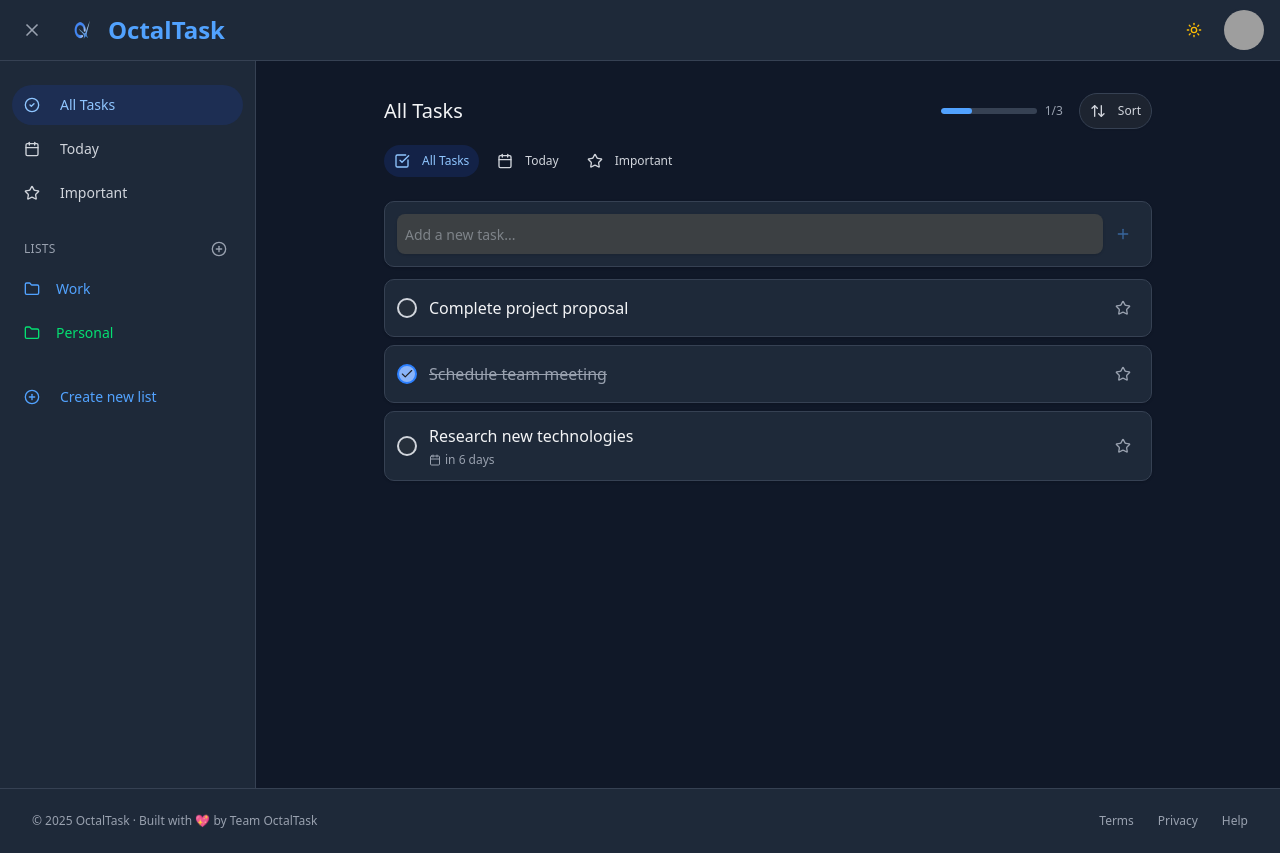
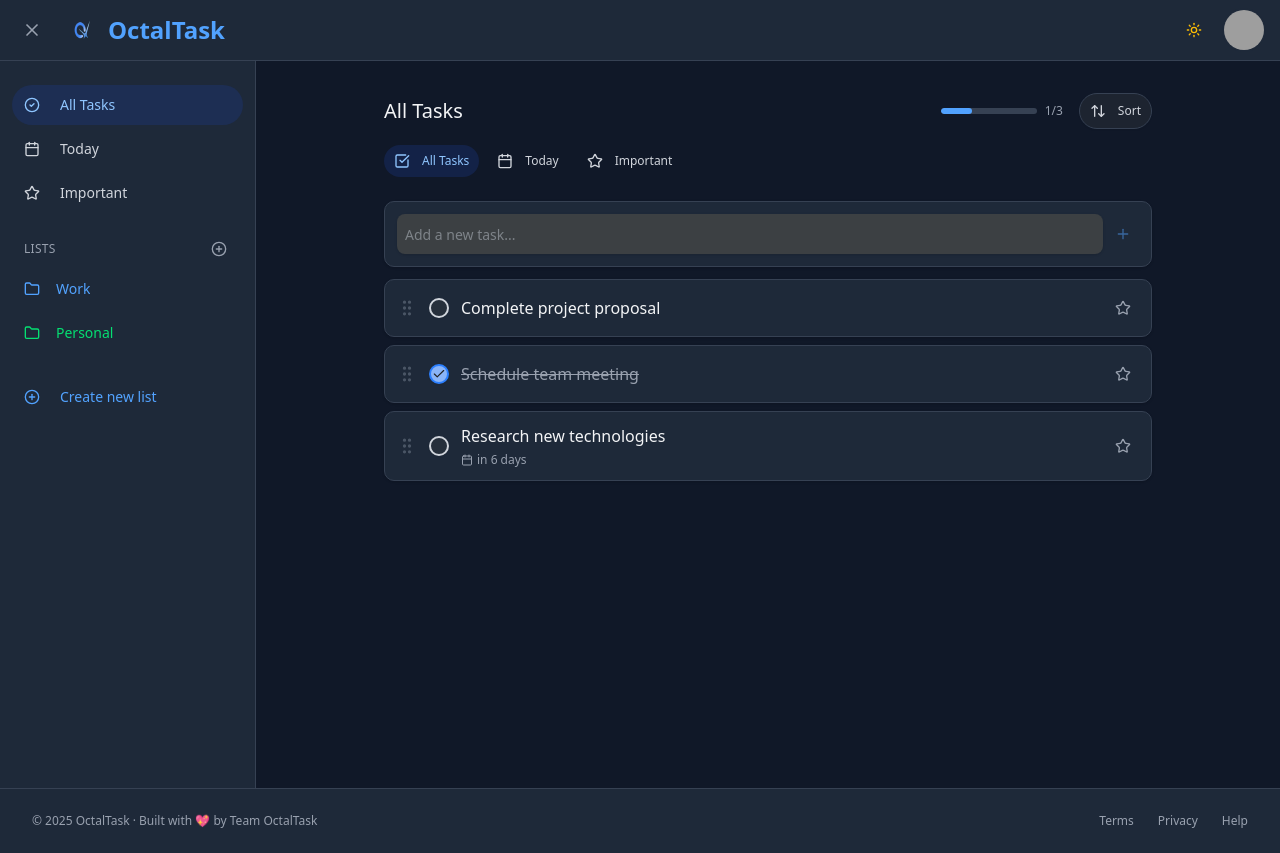
Before and after one commit to kPhuong08/octaltask, a React (Vite) app: page /tasks in a window 1280 px wide. Built offline with nearby package versions, Linux system fonts and the light colour scheme; no server answers; grey boxes are pictures that could not be loaded.

Commit message:
feat(ot-29): add drag and drop task - still needs updating

```diff
--- a/package.json
+++ b/package.json
@@ -25,6 +25,8 @@
     "framer-motion": "^12.9.2",
     "lucide-react": "^0.487.0",
     "react": "^19.0.0",
+    "react-dnd": "^16.0.1",
+    "react-dnd-html5-backend": "^16.0.1",
     "react-dom": "^19.0.0",
     "react-hook-form": "^7.55.0",
     "react-router-dom": "^6.30.0",
--- a/src/components/feature/task/TaskList.tsx
+++ b/src/components/feature/task/TaskList.tsx
@@ -1,3 +1,5 @@
+import { GripVertical } from "lucide-react";
+
 import { Task } from '@/types/task';
 import { formatDistanceToNow } from 'date-fns';
 import { Calendar, Edit2, Plus, Trash2, Star } from 'lucide-react';
@@ -6,6 +8,9 @@ import { Button } from '../../ui/button';
 import { Checkbox } from '../../ui/checkbox';
 import { Input } from '../../ui/input';
 import { EmptyTaskState } from './EmptyTaskState';
+import { useDrag, useDrop, DndProvider } from 'react-dnd';
+import { HTML5Backend } from 'react-dnd-html5-backend';
+
 
 interface TaskListProps {
     tasks?: Task[];
@@ -16,7 +21,9 @@ interface TaskListProps {
     onUpdateTask?: (taskId: string, updates: Partial<Task>) => void;
     onDeleteTask?: (taskId: string) => void;
     onStarTask?: (taskId: string) => void;
+    onReorderTasks?: (startIndex: number, endIndex: number) => void;
 }
+
 
 const formatDueDate = (dateString: string) => {
     try {
@@ -178,6 +185,7 @@ export function TaskList({
     }
 
     return (
+        <DndProvider backend={HTML5Backend}>
             <div className="mt-6 space-y-3">
                 <div className="rounded-lg bg-white dark:bg-gray-800 border border-gray-200 dark:border-gray-700 shadow-sm p-3">
                     <div className="flex items-center">
@@ -205,13 +213,15 @@ export function TaskList({
                     {tasks.map(task => (
                         <div
                             key={task.id}
-              className={`bg-white dark:bg-gray-800 p-3 rounded-lg border border-gray-200 dark:border-gray-700 shadow-sm transition-all hover:shadow-md ${
-                activeTaskId === task.id ? 'ring-2 ring-blue-500 ring-opacity-50' : ''
+                            className={`bg-white dark:bg-gray-800 p-3 rounded-lg border border-gray-200 dark:border-gray-700 shadow-sm transition-all hover:shadow-md ${activeTaskId === task.id ? 'ring-2 ring-blue-500 ring-opacity-50' : ''
                                 }`}
                             onMouseEnter={() => setActiveTaskId(task.id)}
                             onMouseLeave={() => setActiveTaskId(null)}
                         >
                             <div className="flex items-center gap-3">
+                                <div className="cursor-grab text-gray-400 dark:text-gray-600">
+                                    <GripVertical className="h-5 w-5" />
+                                </div>
                                 <Checkbox
                                     checked={task.completed}
                                     onCheckedChange={() => toggleTaskCompletion(task.id)}
@@ -219,8 +229,7 @@ export function TaskList({
                                 />
                                 <div className="flex-1 cursor-pointer" onClick={() => handleEditClick(task)}>
                                     <p
-                    className={`font-medium ${
-                      task.completed
+                                        className={`font-medium ${task.completed
                                             ? 'line-through text-gray-500 dark:text-gray-400'
                                             : 'text-gray-900 dark:text-gray-100'
                                             }`}
@@ -229,8 +238,7 @@ export function TaskList({
                                     </p>
                                     {task.dueDate && (
                                         <div
-                      className={`text-xs flex items-center mt-1 ${
-                        isTaskDue(task.dueDate) && !task.completed
+                                            className={`text-xs flex items-center mt-1 ${isTaskDue(task.dueDate) && !task.completed
                                                 ? 'text-red-500'
                                                 : 'text-gray-500 dark:text-gray-400'
                                                 }`}
@@ -250,8 +258,7 @@ export function TaskList({
                                         variant="ghost"
                                         size="sm"
                                         onClick={() => handleEditClick(task)}
-                    className={`h-8 w-8 p-0 rounded-full hover:bg-gray-100 dark:hover:bg-gray-700 ${
-                      activeTaskId === task.id ? 'opacity-100' : 'opacity-0'
+                                        className={`h-8 w-8 p-0 rounded-full hover:bg-gray-100 dark:hover:bg-gray-700 ${activeTaskId === task.id ? 'opacity-100' : 'opacity-0'
                                             }`}
                                     >
                                         <Edit2 className="h-4 w-4 text-gray-500 dark:text-gray-400" />
@@ -260,8 +267,7 @@ export function TaskList({
                                         variant="ghost"
                                         size="sm"
                                         onClick={() => deleteTask(task.id)}
-                    className={`h-8 w-8 p-0 rounded-full hover:bg-red-50 dark:hover:bg-red-900/30 hover:text-red-500 ${
-                      activeTaskId === task.id ? 'opacity-100' : 'opacity-0'
+                                        className={`h-8 w-8 p-0 rounded-full hover:bg-red-50 dark:hover:bg-red-900/30 hover:text-red-500 ${activeTaskId === task.id ? 'opacity-100' : 'opacity-0'
                                             }`}
                                     >
                                         <Trash2 className="h-4 w-4" />
@@ -273,8 +279,7 @@ export function TaskList({
                                         className="h-8 w-8 p-0 rounded-full hover:bg-yellow-50 dark:hover:bg-yellow-900/30 hover:text-yellow-500"
                                     >
                                         <Star
-                      className={`h-4 w-4 ${
-                        task.isStarred
+                                            className={`h-4 w-4 ${task.isStarred
                                                 ? 'fill-yellow-400 text-yellow-400'
                                                 : 'text-gray-500 dark:text-gray-400'
                                                 }`}
@@ -286,5 +291,6 @@ export function TaskList({
                     ))}
                 </div>
             </div>
+        </DndProvider>
     );
 }
--- a/src/pages/Login/index.tsx
+++ b/src/pages/Login/index.tsx
@@ -242,9 +242,6 @@ const Login = () => {
           </Card>
         </div>
       </div>
-      <div className="w-full absolute bottom-0">
-        <Footer />
-      </div>
     </div>
   );
 };
--- a/src/pages/Signup/index.tsx
+++ b/src/pages/Signup/index.tsx
@@ -247,9 +247,6 @@ const Signup = () => {
           </Card>
         </div>
       </div>
-      <div className="w-full absolute bottom-0">
-        <Footer />
-      </div>
     </div>
   );
 };
--- a/src/types/task.ts
+++ b/src/types/task.ts
@@ -13,19 +13,6 @@ export interface Comment {
   content: string;
   createdAt: string;
   updatedAt?: string;
-}
-
-export interface Question extends Comment {
-  isAnswered: boolean;
-  answer?: {
-    id: string;
-    userId: string;
-    userName: string;
-    userPhotoUrl?: string;
-    content: string;
-    createdAt: string;
-    updatedAt?: string;
-  };
 }
 
 export interface SharedUser {
```
Also changed, not shown: src/pages/TaskDashboard/index.tsx (+6 -9 lines), 1 other file (tests, documents, lock files or other folders). Lines whose indentation alone changed are shown as unchanged.
